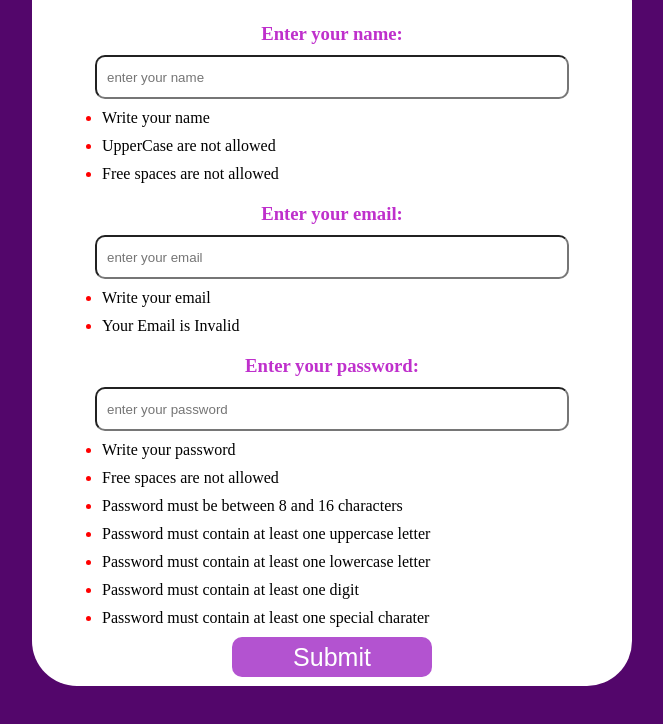
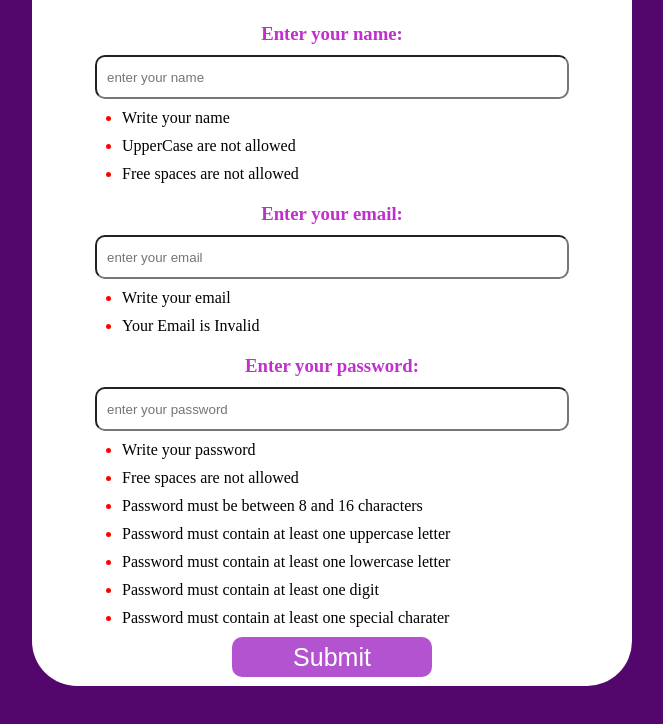
Before and after one commit to hafizahmadazam/signupform-validation, a plain HTML site: page index.html in a window 1280 px wide. Shown: the part 54-778 px from the top of the page, without its empty margins (378-1041 px from the left). Drawn offline with Linux system fonts and the light colour scheme.

Commit message:
Update styles.css

```diff
--- a/styles.css
+++ b/styles.css
@@ -58,7 +58,7 @@ button:hover {
 
 li {
     text-align: left;
-    margin-left: 70px;
+    margin-left: 90px;
     margin-top: 10px;
 }
 
```
